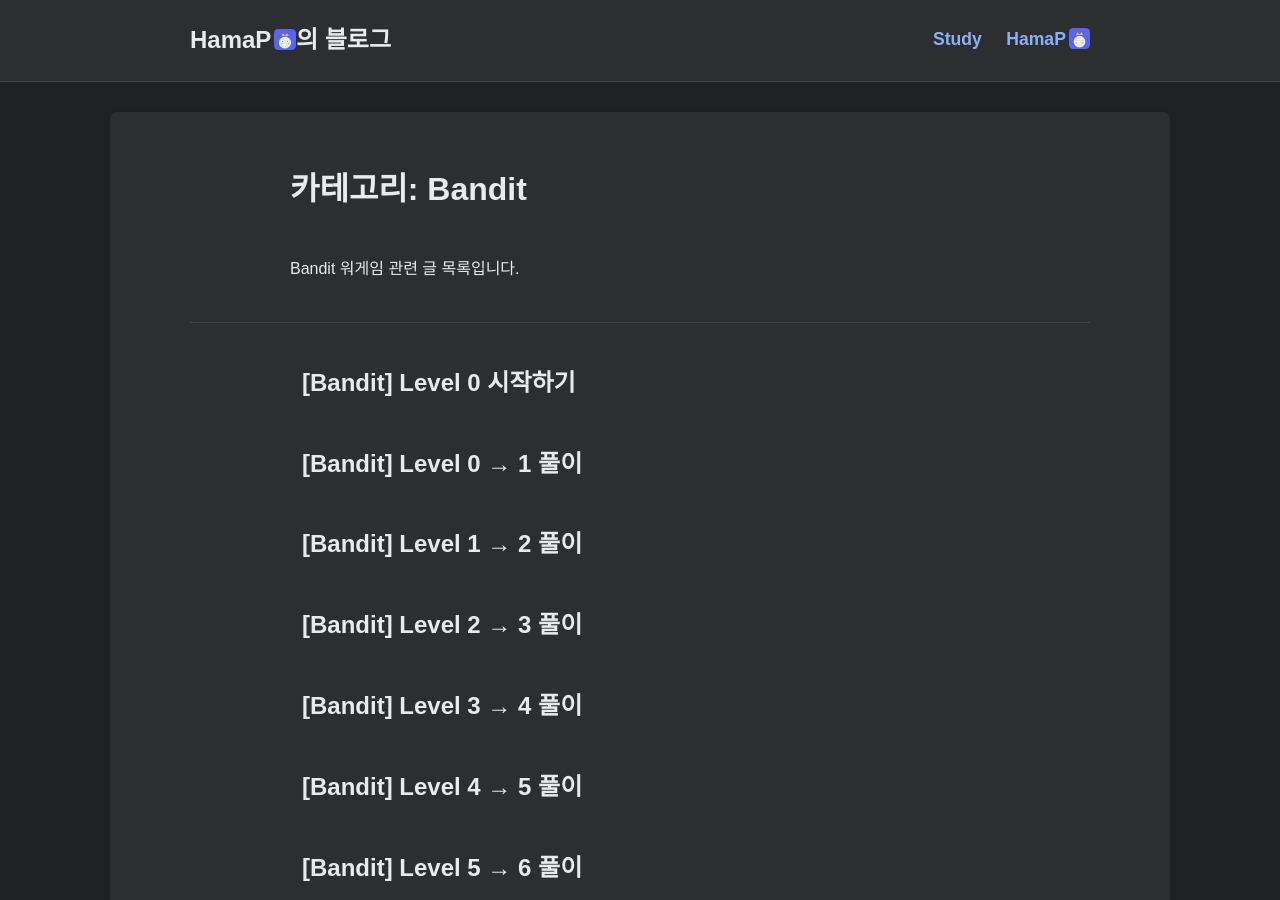
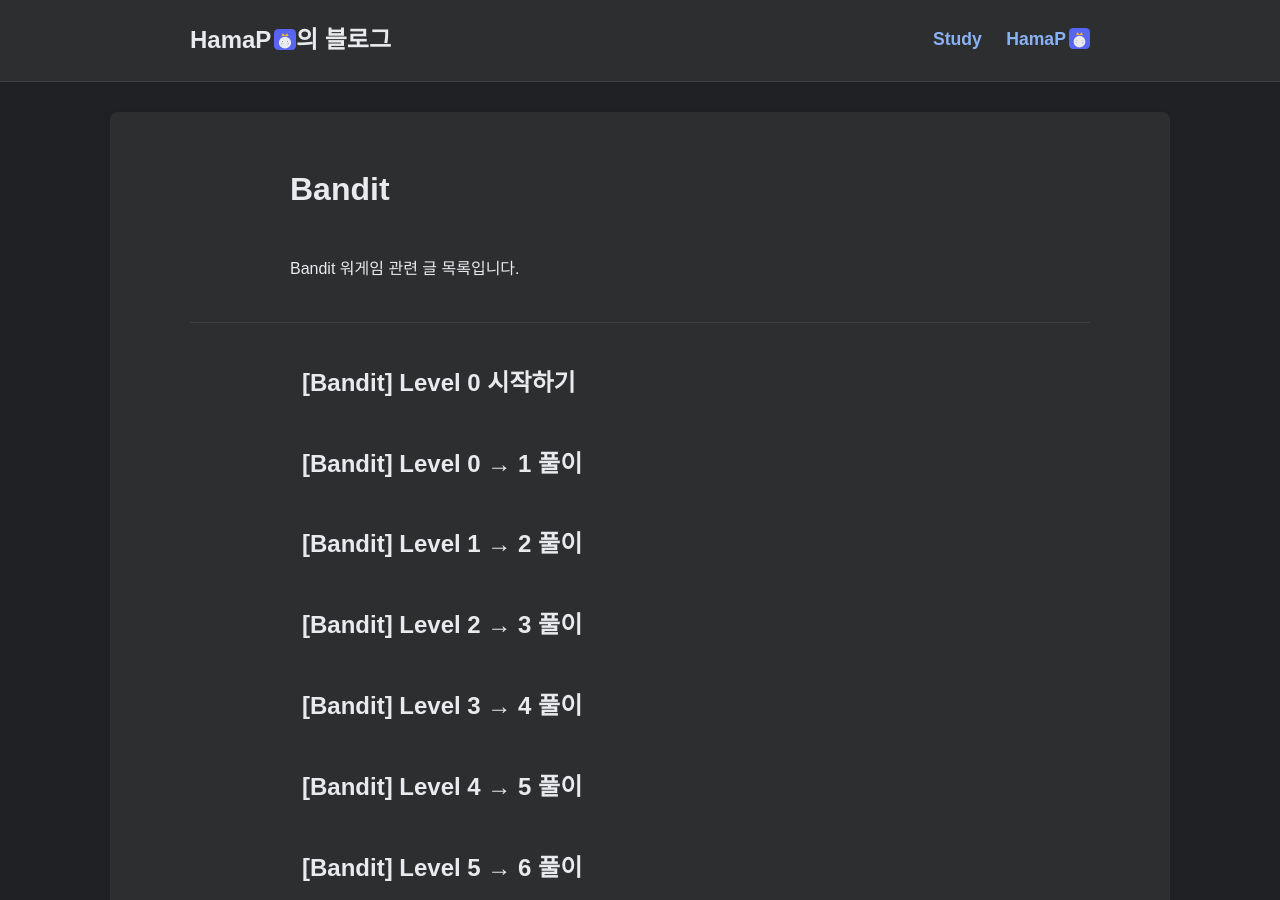
Before and after one commit to HamaP0/HamaP0.github.io, a Jekyll site: the page built from category/bandit.html, in a window 1280 px wide and 900 px high. Built offline with Jekyll 4.4.1, drawn with Linux system fonts in a browser that asks for light colours; some web fonts are replaced.

Commit message:
Update bandit.html

```diff
--- a/category/bandit.html
+++ b/category/bandit.html
@@ -3,7 +3,7 @@ layout: default
 title: Bandit
 ---
 
-<h1>카테고리: Bandit</h1>
+<h1>Bandit</h1>
 <p>Bandit 워게임 관련 글 목록입니다.</p>
 
 <hr>
```
